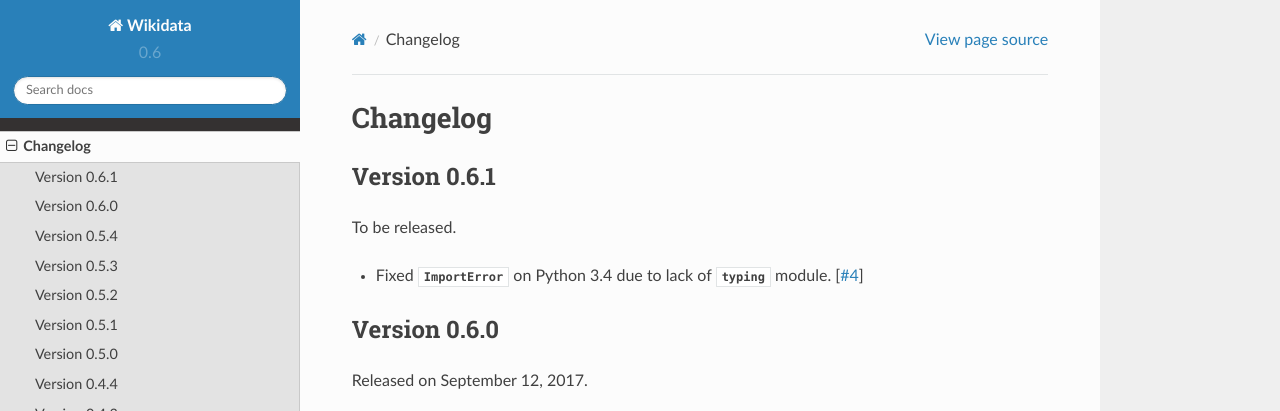
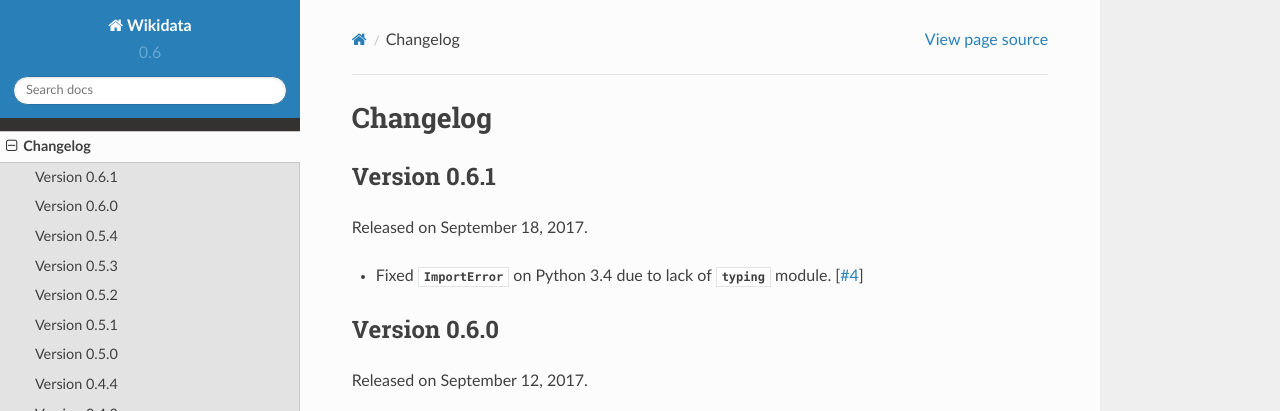
Before and after one commit to dahlia/wikidata, a Sphinx documentation site: the page built from docs/changes.rst, in a window 1280 px wide and 900 px high. Shown: the top 411 px of the window. Built offline with Sphinx 7.4.7 and the Read the Docs theme 2.0.0, drawn with Linux system fonts in a browser that asks for light colours.

Commit message:
Release 0.6.1

```diff
--- a/docs/changes.rst
+++ b/docs/changes.rst
@@ -4,7 +4,7 @@ Changelog
 Version 0.6.1
 '''''''''''''
 
-To be released.
+Released on September 18, 2017.
 
 - Fixed :exc:`ImportError` on Python 3.4 due to lack of :mod:`typing` module.
   [:issue:`4`]
```
